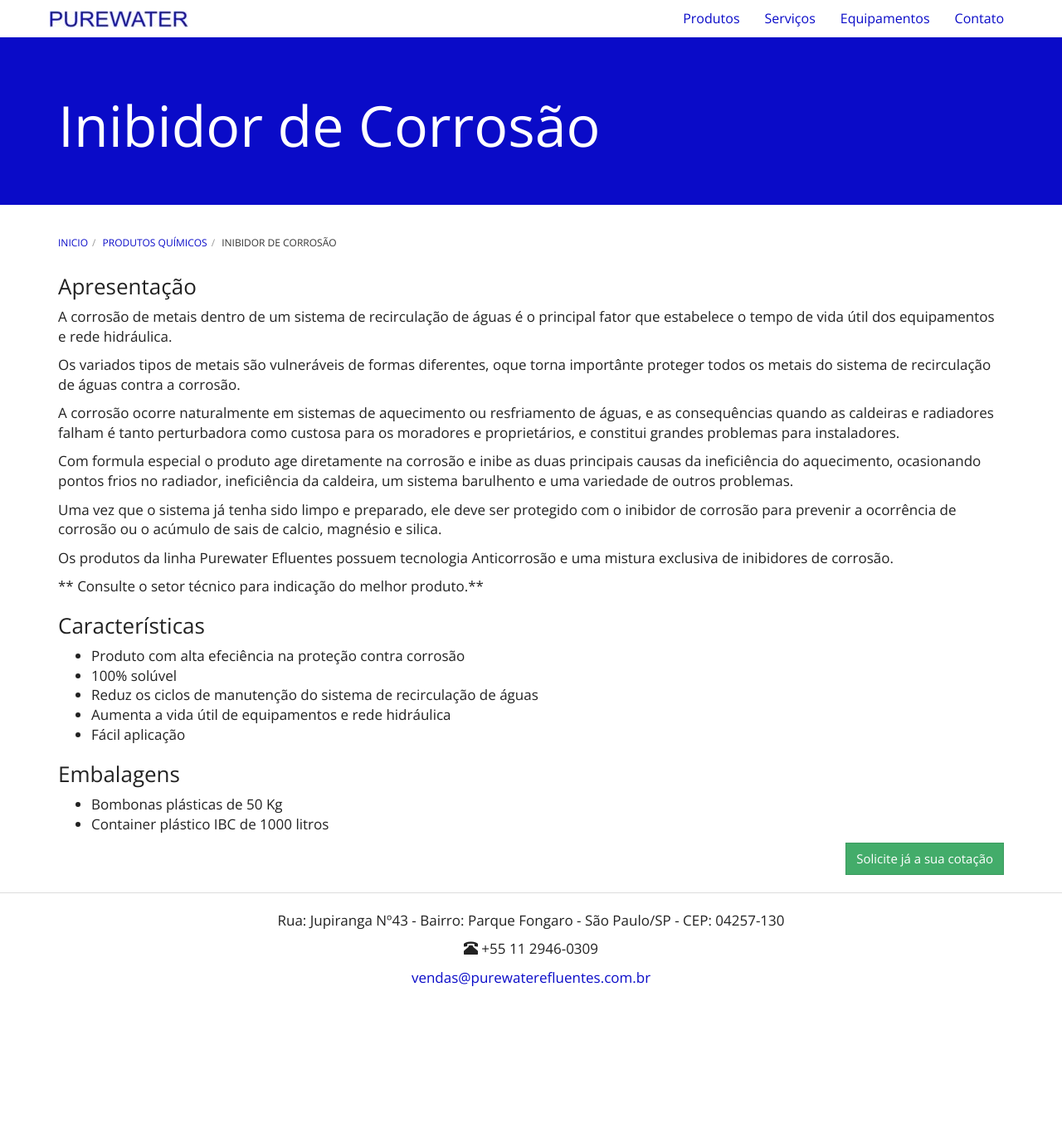
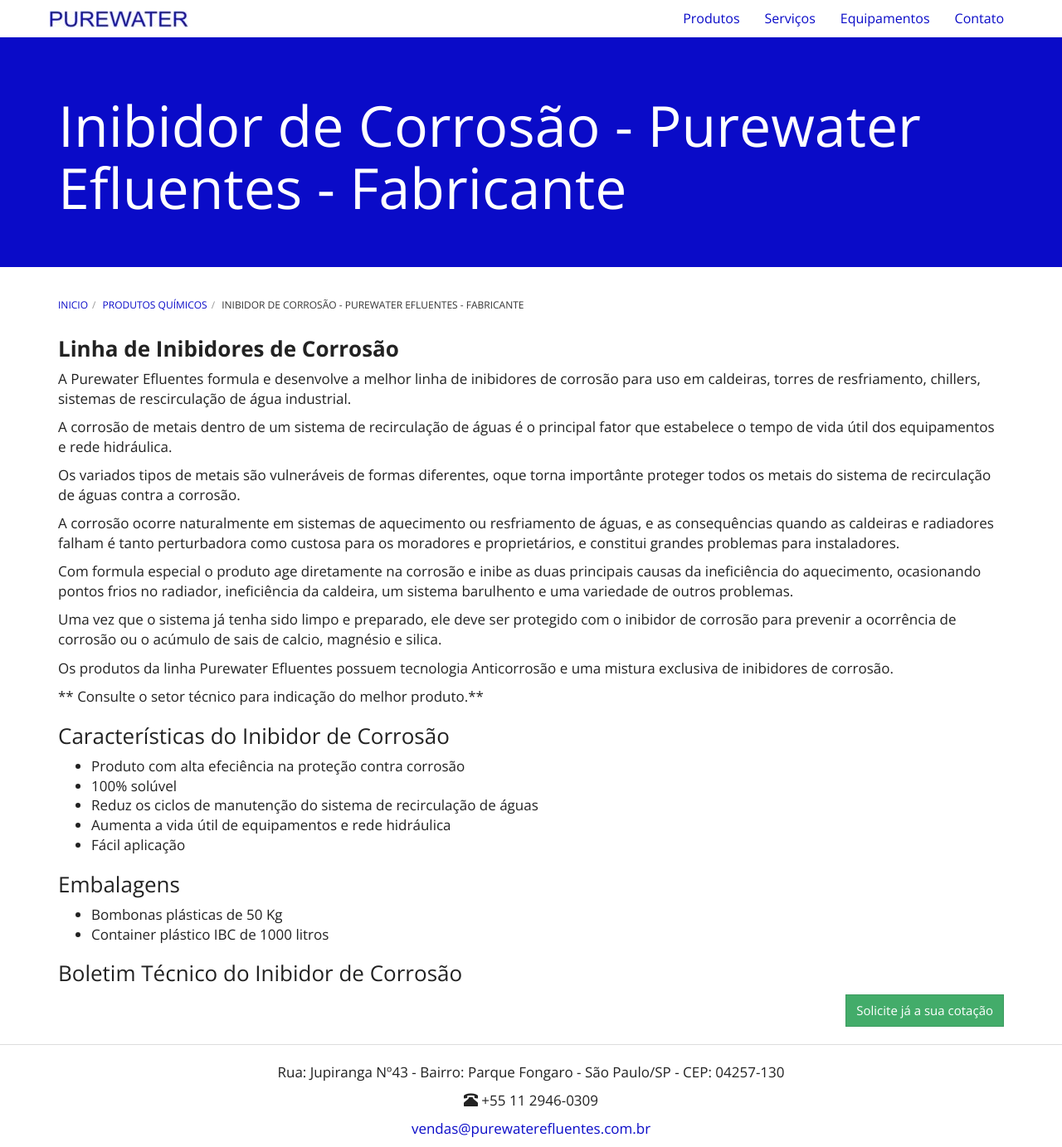
Before and after one commit to purewaterefluentes/purewaterefluentes.github.io, a Jekyll site: the page built from produtos/inibidor-de-corrosao.md, in a window 1280 px wide and 1383 px high. Shown: the whole window at 83% size. Built offline with Jekyll 4.4.1, drawn with Linux system fonts in a browser that asks for light colours; nearby versions of some CDN libraries; library files that are not in the unit come from our copies.

Commit message:
Update inibidor-de-corrosao.md

```diff
--- a/produtos/inibidor-de-corrosao.md
+++ b/produtos/inibidor-de-corrosao.md
@@ -1,11 +1,13 @@
 ---
 layout: contato
 pageTitle: Inibidor de Corrosão
-title: Inibidor de Corrosão
+title: Inibidor de Corrosão - Purewater Efluentes - Fabricante
 subtitle:
 ---
 
-### Apresentação
+### **Linha de Inibidores de Corrosão**
+
+A Purewater Efluentes formula e desenvolve a melhor linha de inibidores de corrosão para uso em caldeiras, torres de resfriamento, chillers, sistemas de rescirculação de água industrial.
 
 A corrosão de metais dentro de um sistema de recirculação de águas é o principal fator que estabelece o tempo de vida útil dos equipamentos e rede hidráulica.
 
@@ -23,7 +25,7 @@
 ** Consulte o setor técnico para indicação do melhor produto.**
 
 
-### Características
+### Características do Inibidor de Corrosão
 
 - Produto com alta efeciência na proteção contra corrosão
 - 100% solúvel
@@ -36,3 +38,5 @@
 
 - Bombonas plásticas de 50 Kg
 - Container plástico IBC de 1000 litros
+
+### Boletim Técnico do Inibidor de Corrosão
```
